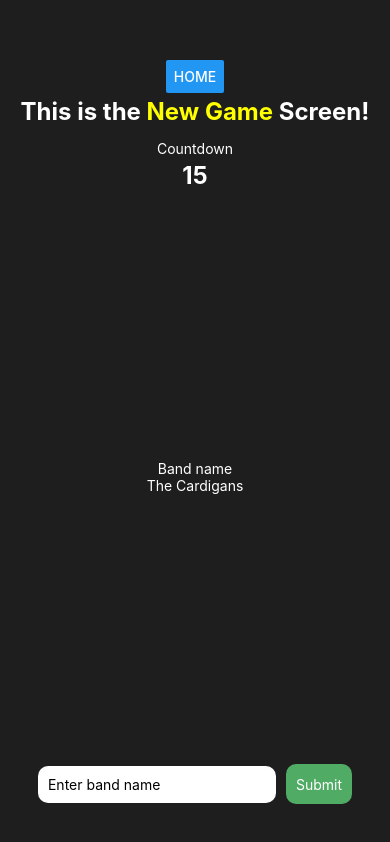
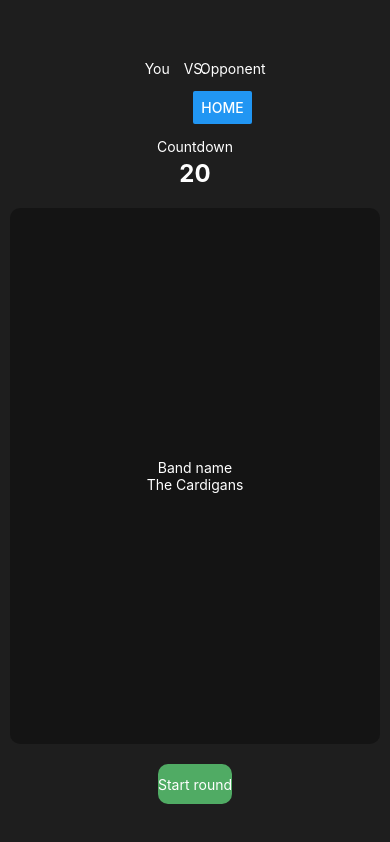
Before and after one commit to antonklock/band-game, a React Native app: screen /NewGame in a window 390 px wide. Built offline with nearby package versions, Linux system fonts and the light colour scheme; no server answers.

Commit message:
Working on NewGame screen

```diff
--- a/components/HomeScreen.tsx
+++ b/components/HomeScreen.tsx
@@ -40,7 +40,6 @@ export default function HomeScreen({ navigation }: { navigation: any }) {
           />
         </View>
       )}
-
       {user && (
         <>
           <View style={styles.buttons}>
--- /dev/null
+++ b/components/NewGame/ChatInput.tsx
@@ -0,0 +1,71 @@
+import React from "react";
+import {
+  TextInput,
+  View,
+  StyleSheet,
+  TouchableOpacity,
+  Text,
+  Keyboard,
+} from "react-native";
+
+type ChatInputProps = {
+  setInputBandName: (inputBandName: string) => void;
+  checkValidBandNameAndChange: () => void;
+};
+
+const ChatInput = (props: ChatInputProps) => {
+  const { setInputBandName, checkValidBandNameAndChange } = props;
+  return (
+    <View style={styles.inputView}>
+      <TextInput
+        autoFocus={true}
+        style={styles.textInput}
+        placeholder="Enter band name"
+        onChangeText={setInputBandName}
+      ></TextInput>
+      <TouchableOpacity
+        style={styles.submitButton}
+        onPress={() => {
+          checkValidBandNameAndChange();
+        }}
+      >
+        <Text style={styles.text}>Submit</Text>
+      </TouchableOpacity>
+    </View>
+  );
+};
+
+const styles = StyleSheet.create({
+  text: {
+    color: "white",
+  },
+  inputView: {
+    display: "flex",
+    flexDirection: "row",
+    alignItems: "center",
+    justifyContent: "center",
+    gap: 10,
+    marginHorizontal: 20,
+    paddingBottom: 20,
+  },
+  textInput: {
+    backgroundColor: "white",
+    color: "black",
+    padding: 10,
+    borderRadius: 10,
+    flex: 4,
+  },
+  submitButton: {
+    backgroundColor: "#50ab64",
+    paddingVertical: 5,
+    paddingHorizontal: 10,
+    borderRadius: 10,
+    height: 40,
+    display: "flex",
+    justifyContent: "center",
+    alignItems: "center",
+    flex: 1,
+  },
+});
+
+export default ChatInput;
--- a/components/NewGame/CountDown.tsx
+++ b/components/NewGame/CountDown.tsx
@@ -2,14 +2,16 @@ import { useState } from "react";
 import { View, Text, StyleSheet } from "react-native";
 
 type CountDownProps = {
+  roundStarted: boolean;
   countdownTime: number;
 };
 
 export default function CountDown(props: CountDownProps) {
-  const { countdownTime } = props;
+  const { countdownTime, roundStarted } = props;
   const [countdown, setCountdown] = useState(countdownTime);
 
   const countdownTimer: NodeJS.Timeout = setTimeout(() => {
+    if (!roundStarted) return clearTimeout(countdownTimer);
     if (countdown < 0) return clearTimeout(countdownTimer);
     setCountdown(countdown - 1);
   }, 1000);
--- /dev/null
+++ b/components/NewGame/GameContent.tsx
@@ -0,0 +1,36 @@
+import { View, Text, StyleSheet } from "react-native";
+
+type GameContentProps = {
+  currentBandName: string;
+  inputBandName: string;
+};
+
+const GameContent = (props: GameContentProps) => {
+  const { currentBandName, inputBandName } = props;
+  return (
+    <View style={styles.gameContent}>
+      <Text style={styles.text}>Band name</Text>
+      <Text style={styles.text}>{currentBandName}</Text>
+      <Text style={styles.text}>{inputBandName}</Text>
+    </View>
+  );
+};
+
+export default GameContent;
+
+const styles = StyleSheet.create({
+  gameContent: {
+    display: "flex",
+    flexDirection: "column",
+    alignItems: "center",
+    justifyContent: "center",
+    backgroundColor: "#141414",
+    width: "95%",
+    flex: 1,
+    marginVertical: 20,
+    borderRadius: 10,
+  },
+  text: {
+    color: "white",
+  },
+});
--- /dev/null
+++ b/components/NewGame/GameHeader.tsx
@@ -0,0 +1,78 @@
+import { Button, Text, View, StyleSheet } from "react-native";
+import CountDown from "./CountDown";
+
+type GameHeaderProps = {
+  navigation: any;
+  roundStarted: boolean;
+};
+
+const GameHeader = (props: GameHeaderProps) => {
+  const { navigation, roundStarted } = props;
+  return (
+    <View style={styles.gameHeader}>
+      <View style={styles.versusBar}>
+        <View style={styles.versusView}>
+          <Text style={styles.text}>You</Text>
+        </View>
+        <View style={styles.versusView}>
+          <Text style={styles.text}>VS.</Text>
+        </View>
+        <View style={styles.versusView}>
+          <Text style={styles.text}>Opponent</Text>
+        </View>
+      </View>
+      <View style={styles.navBar}>
+        <Button
+          title="Home"
+          onPress={() => {
+            navigation.navigate("Home");
+          }}
+        />
+      </View>
+      <Text style={styles.text}>Countdown</Text>
+      <CountDown roundStarted={roundStarted} countdownTime={20} />
+    </View>
+  );
+};
+
+export default GameHeader;
+
+const styles = StyleSheet.create({
+  gameHeader: {
+    marginTop: 20,
+    display: "flex",
+    gap: 4,
+    alignItems: "center",
+    paddingTop: 40,
+    marginHorizontal: 20,
+  },
+  versusBar: {
+    display: "flex",
+    flexDirection: "row",
+    justifyContent: "center",
+    alignItems: "center",
+    width: "100%",
+    marginBottom: 10,
+  },
+  versusView: {
+    display: "flex",
+    alignItems: "center",
+    flex: 1,
+  },
+  heading: {
+    fontSize: 24,
+    fontWeight: "bold",
+    marginBottom: 10,
+    color: "#ffffff",
+  },
+  text: {
+    color: "white",
+  },
+  navBar: {
+    width: "100%",
+    display: "flex",
+    flexDirection: "row",
+    justifyContent: "flex-end",
+    marginBottom: 10,
+  },
+});
--- a/components/NewGame/NewGame.tsx
+++ b/components/NewGame/NewGame.tsx
@@ -1,26 +1,26 @@
-import {
-  View,
-  Text,
-  Button,
-  StyleSheet,
-  TextInput,
-  TouchableOpacity,
-} from "react-native";
-import CountDown from "./CountDown";
+import React from "react";
+import { StyleSheet, KeyboardAvoidingView, Platform } from "react-native";
 import { useState } from "react";
+import StartRoundButton from "./StartRoundButton";
+import ChatInput from "./ChatInput";
+import GameContent from "./GameContent";
+import GameHeader from "./GameHeader";
 
 export default function NewGame({ navigation }: { navigation: any }) {
+  const [roundStarted, setRoundStarted] = useState(false);
   const [currentBandName, setCurrentBandName] = useState("The Cardigans");
   const [inputBandName, setInputBandName] = useState("");
+
+  const handleSetRoundStarted = () => {
+    setRoundStarted(true);
+  };
 
   const checkValidBandNameAndChange = () => {
     if (
       currentBandName[currentBandName.length - 1].toLowerCase() ===
       inputBandName[0].toLowerCase()
     ) {
-      // If it does, update current band name
       setCurrentBandName(inputBandName);
-      // Reset input band name
       setInputBandName("");
 
       console.log("Valid band name");
@@ -29,41 +29,24 @@ export default function NewGame({ navigation }: { navigation: any }) {
     }
   };
   return (
-    <View style={styles.container}>
-      <View style={styles.gameHeader}>
-        <Button
-          title="Home"
-          onPress={() => {
-            navigation.navigate("Home");
-          }}
+    <KeyboardAvoidingView
+      behavior={Platform.OS === "ios" ? "padding" : "height"}
+      style={styles.container}
+    >
+      <GameHeader navigation={navigation} roundStarted={roundStarted} />
+      <GameContent
+        currentBandName={currentBandName}
+        inputBandName={inputBandName}
+      />
+      {roundStarted ? (
+        <ChatInput
+          setInputBandName={setInputBandName}
+          checkValidBandNameAndChange={checkValidBandNameAndChange}
         />
-        <Text style={styles.heading}>
-          This is the <Text style={{ color: "yellow" }}>New Game</Text> Screen!
-        </Text>
-        <Text style={styles.text}>Countdown</Text>
-        <CountDown countdownTime={20} />
-      </View>
-      <View style={styles.gameContent}>
-        <Text style={styles.text}>Band name</Text>
-        <Text style={styles.text}>{currentBandName}</Text>
-        <Text style={styles.text}>{inputBandName}</Text>
-      </View>
-      <View style={styles.inputView}>
-        <TextInput
-          style={styles.textInput}
-          placeholder="Enter band name"
-          onChangeText={setInputBandName}
-        ></TextInput>
-        <TouchableOpacity
-          style={styles.submitButton}
-          onPress={() => {
-            checkValidBandNameAndChange();
-          }}
-        >
-          <Text style={styles.text}>Submit</Text>
-        </TouchableOpacity>
-      </View>
-    </View>
+      ) : (
+        <StartRoundButton setRoundStarted={handleSetRoundStarted} />
+      )}
+    </KeyboardAvoidingView>
   );
 }
 
@@ -73,7 +56,6 @@ const styles = StyleSheet.create({
     alignItems: "center",
     justifyContent: "space-between",
     height: "100%",
-    paddingVertical: 40,
   },
   heading: {
     fontSize: 24,
@@ -86,12 +68,18 @@ const styles = StyleSheet.create({
     display: "flex",
     gap: 4,
     alignItems: "center",
+    paddingTop: 40,
   },
   gameContent: {
     display: "flex",
     flexDirection: "column",
     alignItems: "center",
     justifyContent: "center",
+    backgroundColor: "#141414",
+    width: "95%",
+    flex: 1,
+    marginVertical: 20,
+    borderRadius: 10,
   },
   text: {
     color: "white",
@@ -126,4 +114,11 @@ const styles = StyleSheet.create({
     alignItems: "center",
     flex: 1,
   },
+  readyButtonView: {
+    display: "flex",
+    flexDirection: "row",
+    alignItems: "center",
+    justifyContent: "center",
+    gap: 10,
+  },
 });
--- /dev/null
+++ b/components/NewGame/StartRoundButton.tsx
@@ -0,0 +1,44 @@
+import { Text, TouchableOpacity, View, StyleSheet } from "react-native";
+
+type StartRoundButtonProps = {
+  setRoundStarted: (roundStarted: boolean) => void;
+};
+
+export default function StartRoundButton(props: StartRoundButtonProps) {
+  const { setRoundStarted } = props;
+  return (
+    <View style={styles.readyButtonView}>
+      <TouchableOpacity
+        style={styles.submitButton}
+        onPress={() => {
+          setRoundStarted(true);
+        }}
+      >
+        <Text style={styles.text}>Start round</Text>
+      </TouchableOpacity>
+    </View>
+  );
+}
+
+const styles = StyleSheet.create({
+  readyButtonView: {
+    display: "flex",
+    flexDirection: "row",
+    alignItems: "center",
+    justifyContent: "center",
+    paddingBottom: 40,
+  },
+  submitButton: {
+    backgroundColor: "#50ab64",
+    borderRadius: 10,
+    height: 40,
+    display: "flex",
+    justifyContent: "center",
+    alignItems: "center",
+    flex: 1,
+    marginHorizontal: 30,
+  },
+  text: {
+    color: "white",
+  },
+});
```
